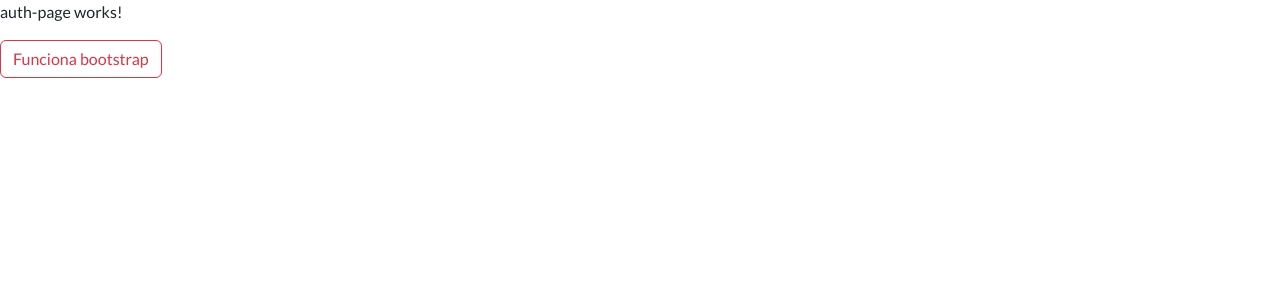
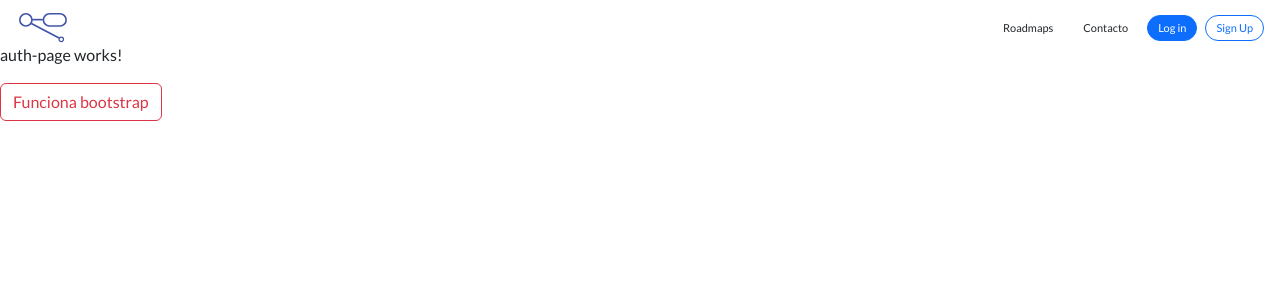
Before and after one commit to No-Country/s11-09-m-java-angular, an Angular app: page /auth in a window 1280 px wide. Shown: the top 300 px of the page. Built offline with nearby package versions, Linux system fonts and the light colour scheme; what @ngrx/effects, @ngrx/store would draw is missing.

Commit message:
feat(frontend): add home module

```diff
--- a/src/app/app-routing.module.ts
+++ b/src/app/app-routing.module.ts
@@ -3,15 +3,26 @@ import {RouterModule, Routes} from '@angular/router';
 
 
 const routes: Routes = [
-  // {path: 'inicio', component: InicioComponent, canActivate: [SesionGuard]},
+
+  {
+    path: '',
+    redirectTo: 'home',
+    pathMatch: "full"
+  },
   {
     path: 'auth',
     loadChildren: () => import('./auth/auth.module').then((modulo) => modulo.AuthModule)
   },
   {
+    path: 'home',
+    loadChildren: () => import('./home/home.module').then((modulo) => modulo.HomeModule)
+  },
+  /*
+  {
     path: 'feature',
     loadChildren: () => import('./feature/feature.module').then((modulo) => modulo.FeatureModule)
   },
+   */
 ];
 
 @NgModule({
--- a/src/app/app.component.html
+++ b/src/app/app.component.html
@@ -1 +1,6 @@
-<router-outlet></router-outlet>
+<header>
+  <app-navbar/>
+</header>
+<main>
+  <router-outlet></router-outlet>
+</main>
--- a/src/app/app.module.ts
+++ b/src/app/app.module.ts
@@ -6,6 +6,7 @@ import {StoreModule} from '@ngrx/store';
 import {EffectsModule} from '@ngrx/effects';
 import {NgbModule} from '@ng-bootstrap/ng-bootstrap';
 import {AppRoutingModule} from "./app-routing.module";
+import {NavbarComponent} from "./shared/layouts/navbar/navbar.component";
 
 @NgModule({
   declarations: [
@@ -16,7 +17,8 @@ import {AppRoutingModule} from "./app-routing.module";
         BrowserModule,
         StoreModule.forRoot({}, {}),
         EffectsModule.forRoot([]),
-    NgbModule
+        NgbModule,
+        NavbarComponent
     ],
   providers: [],
   bootstrap: [AppComponent]
--- /dev/null
+++ b/src/app/core/model/role.model.ts
@@ -0,0 +1,4 @@
+interface RoleModel {
+  id: number,
+  name: string
+}
--- /dev/null
+++ b/src/app/core/ui/types/color.type.ts
@@ -0,0 +1 @@
+export type Color =  "black" | "white" | "blue" | "cyan" | "grey" | "green";
```
Also changed, not shown: src/app/home/home-routing.module.ts (added, +17 -0 lines), src/app/home/home.module.ts (added, +15 -0 lines), package.json (line endings or trailing spaces). Lines whose indentation alone changed are shown as unchanged.
